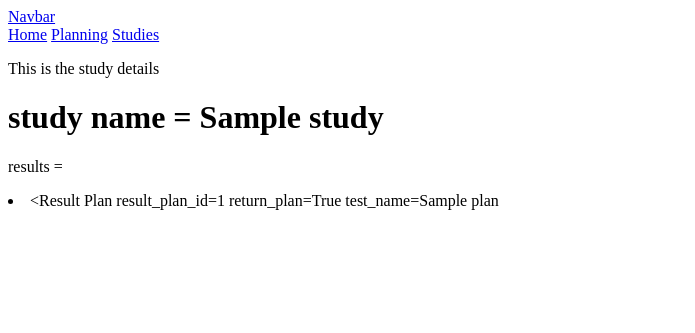
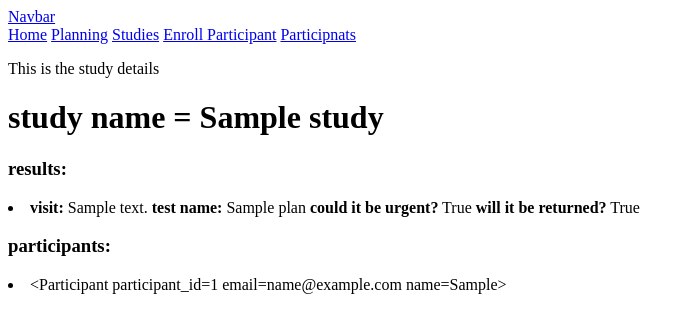
Before and after one commit to lisamartelly/return-of-results, a Flask app: page /studies/1 in a window 1280 px wide. Shown: the top 333 px of the page, without its empty margins (0-695 px from the left). Run offline with Flask 2, Linux system fonts and the light colour scheme; tables that the repository leaves empty hold one stand-in row (values such as "Sample post").

Commit message:
added participant enrollment and fixed many to many relationshihip

```diff
--- a/crud.py
+++ b/crud.py
@@ -1,13 +1,13 @@
 """CRUD operations."""
 
-from model import db, Participant, Study, Investigator, Result_Plan, connect_to_db
+from model import db, Participant, Study, Investigator, Result_Plan, ParticipantsStudies, connect_to_db
 
 # CREATIONS
 
-def create_participant(email, fname, lname, dob, phone, study_id):
+def create_participant(email, fname, lname, dob, phone):
     """Create and return a new user."""
 
-    participant = Participant(email=email, fname=fname, lname=lname, dob=dob, phone=phone, study_id=study_id)
+    participant = Participant(email=email, fname=fname, lname=lname, dob=dob, phone=phone)
 
     db.session.add(participant)
     db.session.commit()
@@ -38,6 +38,19 @@ def create_study(investigator_id, study_name, investigational_product, status_co
     db.session.commit()
 
     return study
+
+def create_participantsstudies_link(participant_id, study_id):
+    """Create and return a new study."""
+
+    ps = ParticipantsStudies(
+        participant_id=participant_id,
+        study_id=study_id
+    )
+
+    db.session.add(ps)
+    db.session.commit()
+
+    return ps
 
 def create_result_plan(study_id, result_category, visit, urgency_potential, return_plan, test_name, return_timing):
     """Create and return a new study."""
--- a/model.py
+++ b/model.py
@@ -3,6 +3,16 @@
 from flask_sqlalchemy import SQLAlchemy
 
 db = SQLAlchemy()
+
+class ParticipantsStudies(db.Model):
+    """Through table for participants and studies many to many setup"""
+
+    __tablename__ = "participants_studies"
+
+    participants_studies_id = db.Column(db.Integer, primary_key=True)
+    participant_id = db.Column(db.Integer, db.ForeignKey("participants.participant_id"), nullable=False)
+    study_id = db.Column(db.Integer, db.ForeignKey("studies.study_id"), nullable=False)
+
 
 class Participant(db.Model):
     """A study participant"""
@@ -17,38 +27,18 @@ class Participant(db.Model):
     lname = db.Column(db.String(30), nullable=False)
     dob = db.Column(db.DateTime, nullable=False)
     phone = db.Column(db.String(30), nullable=False)
-    study_id = db.Column(db.Integer, db.ForeignKey("studies.study_id"), nullable=False)
-
     #hcp info:
     hcp_fname = db.Column(db.String(30), nullable=True)
     hcp_lname = db.Column(db.String(30), nullable=True)
     hcp_phone = db.Column(db.String(30), nullable=True)
     hcp_email = db.Column(db.String, nullable=True)
     hcp_practice = db.Column(db.String, nullable=True)
-
     #relationships
     studies = db.relationship("Study", secondary="participants_studies", back_populates="participants")
     return_decisions = db.relationship("Return_Decision", back_populates="participants")
 
     def __repr__(self):
-        return f'<Participant participant_id={self.user_id} email={self.email} name={self.fname}>'
-
-class Investigator(db.Model):
-    """ create a healthcare provider """
-    __tablename__ = "investigators"
-
-    #Investigator info:
-    investigator_id = db.Column(db.Integer, autoincrement=True, primary_key=True, nullable=False)
-    fname = db.Column(db.String(30), nullable=True)
-    lname = db.Column(db.String(30), nullable=True)
-    phone = db.Column(db.String(30), nullable=True)
-    email = db.Column(db.String, nullable=True)
-
-    studies = db.relationship("Study", back_populates="investigators")
-
-
-    def __repr__(self):
-        return f'<Investigator investigator_id={self.investigator_id} name={self.fname} {self.lname}>'
+        return f'<Participant participant_id={self.participant_id} email={self.email} name={self.fname}>'
 
 class Study(db.Model):
     """ Research study"""
@@ -59,17 +49,32 @@ class Study(db.Model):
     study_name = db.Column(db.String, nullable=True)
     investigational_product = db.Column(db.String, nullable=False)
     investigator_id = db.Column(db.Integer, db.ForeignKey("investigators.investigator_id"), nullable=False)
-
     # status codes: 1=planning 2=active 3=data locked 4=published
     status_code = db.Column(db.Integer, nullable=False)
-
     #relationships:
     participants = db.relationship("Participant", secondary="participants_studies", back_populates="studies")
-    investigators = db.relationship("Investigator", back_populates="studies")
+    investigator = db.relationship("Investigator", back_populates="studies")
     result_plans = db.relationship("Result_Plan", back_populates="studies")
 
     def __repr__(self):
-        return f'<Study study_id={self.study_id} name={self.name} investigator={self.investigator.fname} {self.investigator.lname}>'
+        return f'<Study study_id={self.study_id} name={self.study_name}>'
+
+class Investigator(db.Model):
+    """ create a healthcare provider """
+
+    __tablename__ = "investigators"
+
+    #Investigator info:
+    investigator_id = db.Column(db.Integer, autoincrement=True, primary_key=True, nullable=False)
+    fname = db.Column(db.String(30), nullable=True)
+    lname = db.Column(db.String(30), nullable=True)
+    phone = db.Column(db.String(30), nullable=True)
+    email = db.Column(db.String, nullable=True)
+
+    studies = db.relationship("Study", back_populates="investigator")
+
+    def __repr__(self):
+        return f'<Investigator investigator_id={self.investigator_id} name={self.fname} {self.lname}>'
 
 class Result_Plan(db.Model):
     """ Plan for whether to return a result"""
@@ -101,16 +106,6 @@ class Return_Decision(db.Model):
     def __repr__(self):
         return f'<Return Decision return_decision_id={self.return_decision_id} result_plan_id={self.result_plan_id} return_decision={self.return_decision}'
 
-class ParticipantsStudies(db.Model):
-    """Studies that a participant is enrolled in"""
-
-    __tablename__ = "participants_studies"
-
-    participants_studies_id = db.Column(db.Integer, primary_key=True)
-    participant_id = db.Column(db.Integer, db.ForeignKey("participants.participant_id"), nullable=False)
-    study_id = db.Column(db.Integer, db.ForeignKey("studies.study_id"), nullable=False)
-
-
 def connect_to_db(flask_app, db_uri="postgresql:///irr", echo=True):
     flask_app.config["SQLALCHEMY_DATABASE_URI"] = db_uri
     flask_app.config["SQLALCHEMY_ECHO"] = echo
@@ -128,4 +123,4 @@ if __name__ == "__main__":
     # too annoying; this will tell SQLAlchemy not to print out every
     # query it executes.
 
-    connect_to_db(app, echo=False)
+    connect_to_db(app)
--- a/server.py
+++ b/server.py
@@ -153,11 +153,46 @@ def plan_study():
 
     return redirect(f'/studies/{study.study_id}')
 
+# @app.route('/json_studies')
+# def return_all_studies():
+#     studies = crud.return_all_studies()
+#     study_list = [study.study_name for study in studies]
+#     return jsonify(study_list)
 
-@app.route('/enroll')
-def enroll_participant():
-    pass
+@app.route('/enroll-participant')
+def enroll_participant_form():
+    studies = crud.return_all_studies()
+    return render_template('enroll_participant.html', studies=studies)
 
+@app.route('/enroll', methods=["POST"])
+def create_participant_in_db():
+
+    my_data = request.form
+    for key in my_data:
+        print(f'form key,{key},{my_data[key]}')
+
+    email = request.form.get("email")
+    fname = request.form.get("fname")
+    lname = request.form.get("lname")
+    dob = request.form.get("dob")
+    phone = email = request.form.get("phone")
+    study_id = int(request.form.get("study_id"))
+
+    participant = crud.create_participant(email, fname, lname, dob, phone)
+    ps = crud.create_participantsstudies_link(participant.participant_id, study_id)
+    return redirect(f'/participants/{participant.participant_id}')
+
+@app.route('/participants')
+def show_all_participant():
+
+    participants = crud.return_all_participants()
+    return render_template('/participants.html', participants=participants)
+
+@app.route('/participants/<participant_id>')
+def show_participant_details(participant_id):
+    participant = crud.get_participant_by_id(participant_id)
+    print("participant.studies", participant.studies)
+    return render_template('participant_details.html', participant=participant)
 
 @app.route('/login')
 def login_user():
--- a/static/css/site.css
+++ b/static/css/site.css
@@ -0,0 +1,16 @@
+
+#study {
+    border: 1px dotted #ccc;
+    padding: 3px;
+}
+#study ul {
+list-style-type: none;
+padding: 0;
+margin: 0;
+}
+#study ul li {
+padding: 5px 0;
+}
+#study ul li:hover {
+background: #eee;
+}
--- a/static/js/js.js
+++ b/static/js/js.js
@@ -1,28 +1,56 @@
 'use strict';
 
 
-// function showResultPlans(evt) {
-//     evt.preventDefault();
-//     fetch('/plan-study-visits')
-//         .then(response => response.json())
-//         .then(response => {
-//         document.querySelector('#visit-section').innerHTML = response;
-//         });
-//   }
+// function showStudies() {
+//     fetch('json_studies')
+//       .then(response => response.json())
+//       .then(responseData =>
 
-// document.querySelector('#submit_visits').addEventListener('click', showResultPlans);
+// inspired by: https://www.algolia.com/blog/engineering/how-to-implement-autocomplete-with-javascript-on-your-website/
 
-// add event listener to create elements on page for the new forms
-// the test details form will have to be refactored into JS
+var search_terms = ['apple', 'apple watch', 'apple macbook', 'apple macbook pro', 'iphone', 'iphone 12'];
 
-function addTest(evt) {
-    evt.stopPropagation();
-    evt.preventDefault();
-    console.log(this)
-    const cln = document.getElementsByClassName("result")[0].cloneNode(true);
-    document.querySelector("#result-details").insertBefore(cln,this);
-    console.log('hello world')
-    return false;
+function autocompleteMatch(input) {
+  if (input == '') {
+    return [];
+  }
+  var reg = new RegExp(input)
+  return search_terms.filter(function(term) {
+	  if (term.match(reg)) {
+  	  return term;
+	  }
+  });
 }
 
-document.querySelector("#add-test").addEventListener('click', addTest);
+function showResults(val) {
+  res = document.getElementById("result");
+  res.innerHTML = '';
+  let list = '';
+  let terms = autocompleteMatch(val);
+  for (i=0; i<terms.length; i++) {
+    list += '<li>' + terms[i] + '</li>';
+  }
+  res.innerHTML = '<ul>' + list + '</ul>';
+}
+
+
+// function showStudies(val) {
+//     res = document.getElementById("study");
+//     res.innerHTML = '';
+//     if (val == '') {
+//       return;
+//     }
+//     let list = '';
+//     fetch('/json_studies' + val)
+//     .then(response => response.json())
+//     .then(responseData => {
+//        for (i=0; i<responseData.length; i++) {
+//          list += '<li>' + responseData[i] + '</li>';
+//        }
+//        res.innerHTML = '<ul>' + list + '</ul>';
+//        return true;
+//      }).catch(function (err) {
+//        console.warn('Something went wrong.', err);
+//        return false;
+//      });
+//   }
--- a/templates/base.html
+++ b/templates/base.html
@@ -2,13 +2,10 @@
 <html lang="en">
 <head>
     <!-- Bootstrap CSS
-    <link href="https://cdn.jsdelivr.net/npm/bootstrap@5.0.1/dist/css/bootstrap.min.css" rel="stylesheet" integrity="sha384-+0n0xVW2eSR5OomGNYDnhzAbDsOXxcvSN1TPprVMTNDbiYZCxYbOOl7+AMvyTG2x" crossorigin="anonymous">
+    <link href="https://cdn.jsdelivr.net/npm/bootstrap@5.0.1/dist/css/bootstrap.min.css" rel="stylesheet" integrity="sha384-+0n0xVW2eSR5OomGNYDnhzAbDsOXxcvSN1TPprVMTNDbiYZCxYbOOl7+AMvyTG2x" crossorigin="anonymous"> -->
 
-    Your custom styles
-    <link rel="stylesheet" href="/static/css/site.css"> -->
-
-    <script src="https://ajax.googleapis.com/ajax/libs/jquery/3.5.1/jquery.min.js"></script>
-
+    <!-- Your custom styles -->
+    <link rel="stylesheet" href="/static/css/site.css">
   </head>
   <body>
 </head>
@@ -21,6 +18,8 @@
                 <a class="nav-link active" aria-current="page" href="/">Home</a>
                 <a class="nav-link" href="/planning-1">Planning</a>
                 <a class="nav-link" href="/studies">Studies</a>
+                <a class="nav-link" href="/enroll-participant">Enroll Participant</a>
+                <a class="nav-link" href="/participants">Participnats</a>
             </div>
             </div>
         </div>
--- a/templates/planning-2.html
+++ b/templates/planning-2.html
@@ -15,13 +15,11 @@
         <label for="num-tests">How many tests will you run at the {{visit}} visit?</label>
         <input type="text" id="{{visit}}-num-visits" name="{{visit}}-num-visits"min="0" max="100">
 
-
 {% endfor %}
 
 <div>
     <input type="submit">
 </div>
-
 </form>
 
 {% endblock %}
--- a/templates/study_details.html
+++ b/templates/study_details.html
@@ -5,11 +5,20 @@
 <p>This is the study details</p>
 
 <h1>study name = {{study.study_name}}</h1>
+<h3>
+results:
+</h3>
 <p>
-results =
 {% for result_plan in study.result_plans %}
-<li>{{result_plan}}</li>
+<li><b>visit:</b> {{result_plan.visit}} <b>test name:</b> {{result_plan.test_name}} <b>could it be urgent?</b> {{result_plan.urgency_potential}} <b>will it be returned?</b> {{result_plan.return_plan}} </li>
 </p>
 {% endfor %}
 
+<h3>participants:</h3>
+
+{% for participant in study.participants %}
+<li>{{participant}}</li>
+
+{% endfor %}
+
 {% endblock %}
```
Also changed, not shown: seed_database.py (+9 -2 lines), templates/enroll_participant.html (+30 -0 lines), templates/participant_details.html (+21 -0 lines), templates/participant_studies.html (deleted).
